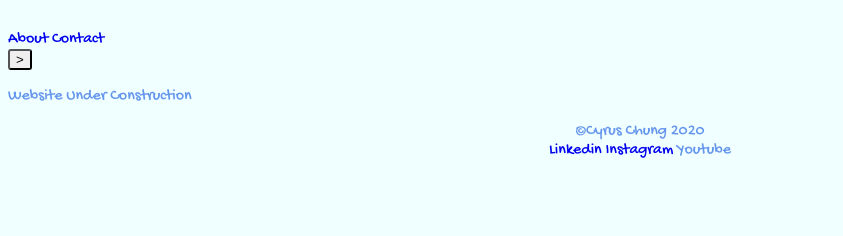
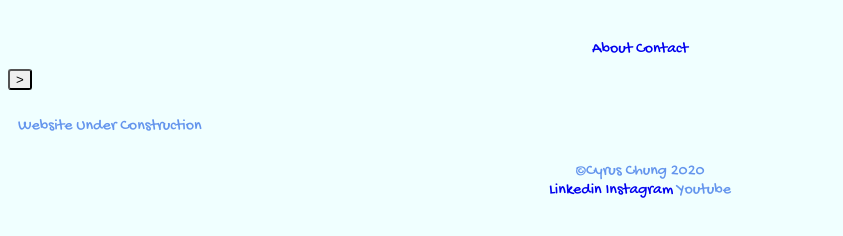
Before and after one commit to crschung/crschung.github.io, a plain HTML site: page index.html in a window 1280 px wide. Shown: the part 96-332 px from the top of the page, without its empty margins (0-843 px from the left). Drawn offline with Linux system fonts and the light colour scheme.

Commit message:
social link update

```diff
--- a/index.html
+++ b/index.html
@@ -16,12 +16,14 @@
       </header>
 
       <button id = 'playBGM' onclick = 'playBGM()'> > </button>
-      <p>Website Under Construction</p>
+      <div class = "flavor_text">
+        <p>Website Under Construction</p>
+      </div>
 
       <footer>
         &copy;Cyrus Chung 2020<br>
-        <a href = "www.linkedin.com/in/cyrus-chung"> Linkedin</a>
-        <a href = "www.instagram.com/chng_crs"> Instagram</a>
+        <a href = "http://www.linkedin.com/in/cyrus-chung"> Linkedin</a>
+        <a href = "http://www.instagram.com/chng_crs"> Instagram</a>
          Youtube
       </footer>
 
--- a/style.css
+++ b/style.css
@@ -11,8 +11,17 @@ header h1{
   font-size: 50px;
 }
 
+header nav{
+  text-align: center;
+  padding-top: 10px;
+  padding-bottom: 10px;
+}
 footer{
   text-align: center;
+}
+
+.flavor_text{
+  padding:10px;
 }
 
 #playBGM{
```
